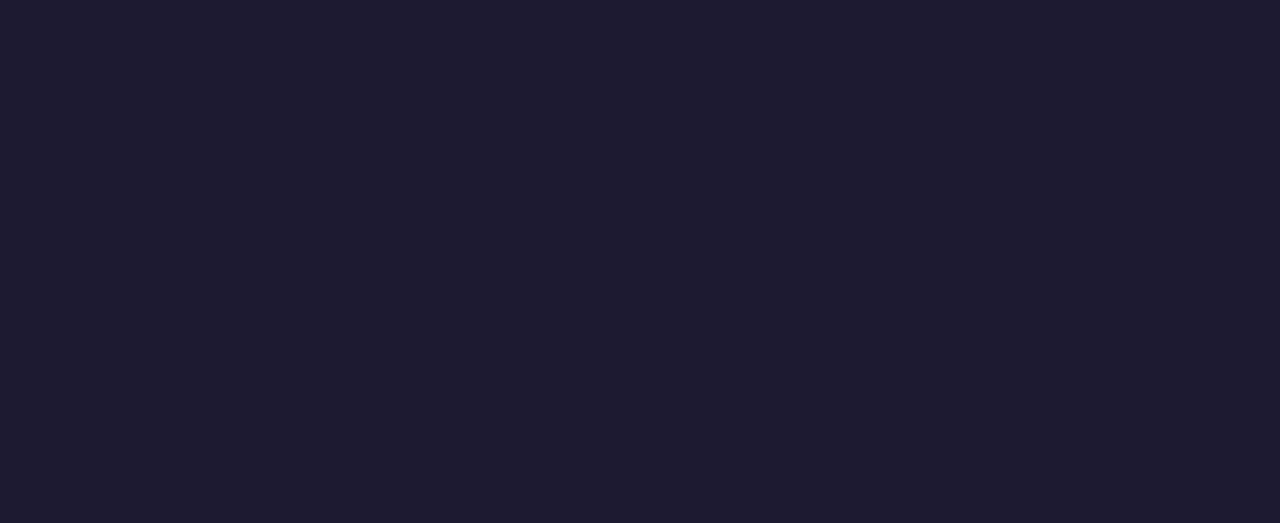
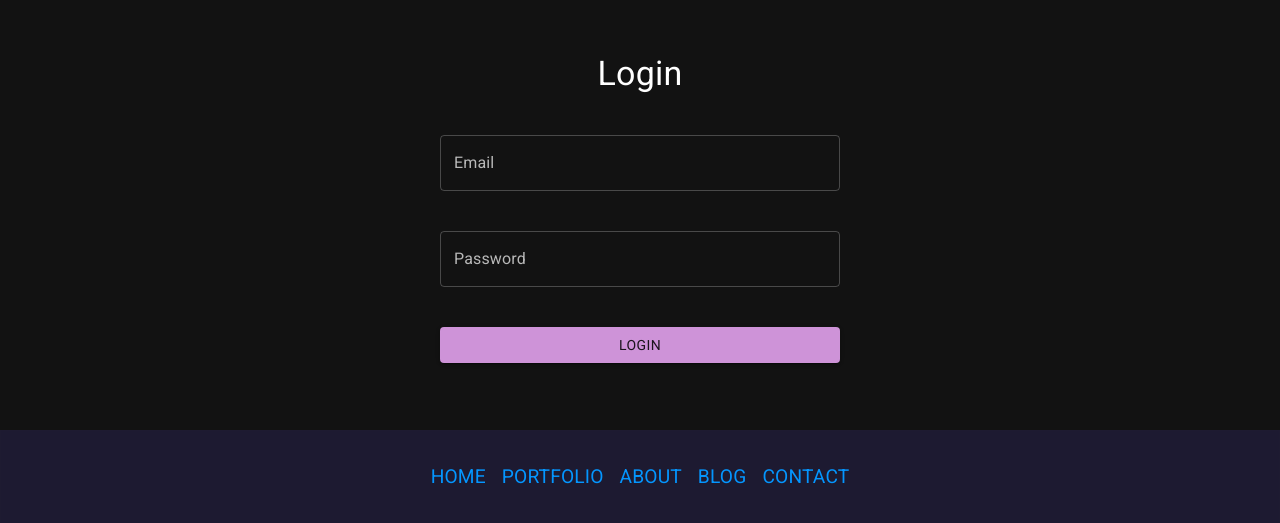
Before and after one commit to Zaniuk/portfolio2.0, a React (Vite) app: page /login in a window 1280 px wide. Before the commit this address had no page. Shown: the part 275-798 px from the top of the page. Built offline with nearby package versions, Linux system fonts and the light colour scheme; no server answers; a web font is replaced by a local one.

Commit message:
auth system

```diff
--- a/src/Layout/index.jsx
+++ b/src/Layout/index.jsx
@@ -1,12 +1,35 @@
-import React from "react";
+import React , {useContext} from "react";
+import { UserContext } from "../components/Context/UserProvider";
 import { Outlet } from "react-router-dom";
 import Sidebar from "../components/Navbar";
 import "./index.scss";
 import { motion } from "framer-motion";
+import { CssBaseline } from "@mui/material";
+import UserBar from "../components/User/UserBar";
 export default function Layout() {
+  const {user} = useContext(UserContext)
   return (
     <div className="App">
+      <CssBaseline/>
+      {user ?
+       <>
        <Sidebar />
+       <div className="container">
+       <UserBar user={user}/>
+         <motion.div
+           className="page"
+           initial={{ opacity: 0 }}
+           animate={{ opacity: 1 }}
+           exit={{ opacity: 0 }}
+
+           transition={{ ease: "easeInOut", duration: 1}}
+         >
+           <Outlet />
+           <div className="separator"></div>
+         </motion.div>
+       </div></>
+       :
+       <><Sidebar />
        <div className="container">
          <motion.div
            className="page"
@@ -19,7 +42,8 @@ export default function Layout() {
            <Outlet />
            <div className="separator"></div>
          </motion.div>
-      </div>
+       </div></>}
+      <Sidebar />
     </div>
   );
 }
--- a/src/Router/Router.jsx
+++ b/src/Router/Router.jsx
@@ -9,10 +9,26 @@ import Contact from '../components/Contact'
 import Post from '../components/Blog/Post'
 import {AnimatePresence} from 'framer-motion'
 import Sent from '../components/Contact/Sent'
+import Backoffice from '../components/Backoffice/Backoffice'
+import BackofficeHome from '../components/Backoffice/routes/Home/BackofficeHome'
+import BackofficeProjects from '../components/Backoffice/routes/Projects/BackofficeProjects'
+import BackofficeCertifications from '../components/Backoffice/routes/Certifications/BackofficeCertifications'
+import BackofficeAbout from '../components/Backoffice/routes/About/BackofficeAbout'
+import Login from '../components/Backoffice/routes/Login/Login'
+import Auth from '../components/Auth'
+
+import { ThemeProvider, createTheme } from '@mui/material/styles'
 export default function ExtRouter() {
+  const darkTheme = createTheme({
+    palette: {
+      mode: 'dark',
+    },
+  });
+
     const location = useLocation()
   return (
     <AnimatePresence mode='wait'>
+        <ThemeProvider theme={darkTheme}>
           <Routes location={location} key={location.pathname}>
               <Route path='/' element={<Layout/>}>
                 <Route index element={<Home/>} />
@@ -35,7 +51,28 @@ export default function ExtRouter() {
               <Route path='/blog/post/:slug' element={<Layout/>}>
                 <Route index element={<Post/>} />
               </Route>
+              /* Login */
+              <Route path='/login' element={<Layout/>}>
+                <Route index element={<Login/>} />
+              </Route>
+              /* Backoffice routes */
+              <Route path='/backoffice' element={<Layout/>}>
+                <Route index element={<Auth><Backoffice/></Auth>} />
+              </Route>
+              <Route path='/backoffice/home' element={<Layout/>}>
+                <Route index element={<Auth><BackofficeHome/></Auth>} />
+              </Route>
+              <Route path='/backoffice/projects' element={<Layout/>}>
+                <Route index element={<Auth><BackofficeProjects/></Auth>} />
+              </Route>
+              <Route path='/backoffice/certifications' element={<Layout/>}>
+                <Route index element={<Auth><BackofficeCertifications/></Auth>} />
+              </Route>
+              <Route path='/backoffice/about' element={<Layout/>}>
+                <Route index element={<Auth><BackofficeAbout/></Auth>} />
+              </Route>
             </Routes>
+        </ThemeProvider>
     </AnimatePresence>
   )
 }
--- /dev/null
+++ b/src/components/Auth.jsx
@@ -0,0 +1,14 @@
+import React, { useContext } from "react";
+import  {UserContext}  from "./Context/UserProvider";
+import { Navigate } from "react-router-dom";
+const Auth = ({ children }) => {
+  const { user } = useContext(UserContext);
+
+  if (!user) {
+    return <Navigate to="/" />;
+  }
+
+  return children;
+};
+
+export default Auth;
--- /dev/null
+++ b/src/components/Backoffice/routes/Login/Login.jsx
@@ -0,0 +1,82 @@
+import { Box, Button, TextField, Typography } from "@mui/material";
+import { useFormik } from "formik";
+import React, { useContext } from "react";
+import { useNavigate } from "react-router-dom";
+import * as yup from "yup";
+import { UserContext } from "../../../Context/UserProvider";
+const validationSchema = yup.object({
+  email: yup
+    .string("Enter your email")
+    .email("Enter a valid email")
+    .required("Email is required"),
+  password: yup
+    .string("Enter your password")
+    .min(6, "Password should be of minimum 6 characters length")
+    .required("Password is required"),
+});
+
+export default function Login() {
+  const { login } = useContext(UserContext);
+  const navigate = useNavigate();
+  const formik = useFormik({
+    initialValues: {
+      email: "",
+      password: "",
+    },
+    validationSchema: validationSchema,
+    onSubmit: async (values, actions) => {
+      console.log('sumbit')
+      await login(values, actions);
+      navigate("/backoffice");
+    },
+  });
+
+  return (
+    <Box
+      sx={{
+        maxWidth: 400,
+        margin: "auto",
+        marginTop: 40,
+      }}
+    >
+      <form onSubmit={formik.handleSubmit}>
+      <Typography
+          sx={{ marginBottom: "1.5rem" }}
+          align="center"
+          variant="h4"
+          component="h1"
+          gutterBottom
+        >
+          {" "}
+          Login{" "}
+        </Typography>
+        <TextField
+          sx={{ marginBottom: "1.5rem" }}
+          fullWidth
+          id="email"
+          name="email"
+          label="Email"
+          value={formik.values.email}
+          onChange={formik.handleChange}
+          error={formik.touched.email && Boolean(formik.errors.email)}
+          helperText={formik.touched.email && formik.errors.email}
+        />
+        <TextField
+          sx={{ marginBottom: "1.5rem" }}
+          fullWidth
+          id="password"
+          name="password"
+          label="Password"
+          type="password"
+          value={formik.values.password}
+          onChange={formik.handleChange}
+          error={formik.touched.password && Boolean(formik.errors.password)}
+          helperText={formik.touched.password && formik.errors.password}
+        />
+        <Button color="secondary" variant="contained" fullWidth type="submit">
+          Login
+        </Button>
+      </form>
+    </Box>
+  );
+}
--- /dev/null
+++ b/src/components/Context/UserProvider.jsx
@@ -0,0 +1,55 @@
+import React, { createContext, useCallback, useEffect, useState } from "react";
+import httpService from "../../services/httpService";
+export const UserContext = createContext();
+
+const UserProvider = ({ children }) => {
+  const [user, setUser] = useState(null);
+  useEffect(() => {
+    getData();
+  }, []);
+
+  const logout = () => {
+    sessionStorage.clear();
+    setUser(null);
+  };
+  const login = async (values, actions) => {
+    try {
+      const req = await httpService.post("/auth/login", values);
+      sessionStorage.setItem("token", req.data.Authorization);
+      setUser(req.data.user);
+    } catch (e) {
+      console.log(e.response.data);
+      if (e.response.data === "Email not found") {
+        actions.setErrors({ email: "Email not found" });
+      } else {
+        actions.setErrors({ password: "Password is incorrect" });
+      }
+    }
+  };
+  const getData = async () => {
+    try {
+      const { data } = await httpService.get("/auth/me");
+      if (data.user.roleId === 1) {
+        setIsAdmin(true);
+      }
+      setUser(data.user);
+    } catch (e) {
+      console.log(e);
+    }
+  };
+
+  return (
+    <UserContext.Provider
+      value={{
+        user,
+        setUser,
+        logout,
+        login,
+      }}
+    >
+      {children}
+    </UserContext.Provider>
+  );
+};
+
+export default UserProvider;
--- a/src/main.jsx
+++ b/src/main.jsx
@@ -1,13 +1,17 @@
 import React from 'react'
 import ReactDOM from 'react-dom/client'
 import {BrowserRouter} from 'react-router-dom'
+import UserProvider from './components/Context/UserProvider'
 import ExtRouter from './Router/Router'
 
 
 ReactDOM.createRoot(document.getElementById('root')).render(
   <React.StrictMode>
+    <UserProvider>
+
     <BrowserRouter>
       <ExtRouter/>
     </BrowserRouter>
+    </UserProvider>
   </React.StrictMode>
 )
--- /dev/null
+++ b/src/services/httpService.js
@@ -0,0 +1,20 @@
+import axios from "axios"
+
+axios.interceptors.request.use(
+    function (config) {
+
+        config.headers.Authorization = `Bearer ${sessionStorage.getItem('token')}`
+        config.baseURL = `http://localhost:3000`
+        return config
+    },
+    function (error) {
+        return Promise.reject(error);
+    }
+)
+
+export default {
+    get: axios.get,
+    post: axios.post,
+    put: axios.put,
+    delete: axios.delete
+}
```
Lines whose indentation alone changed are shown as unchanged.
